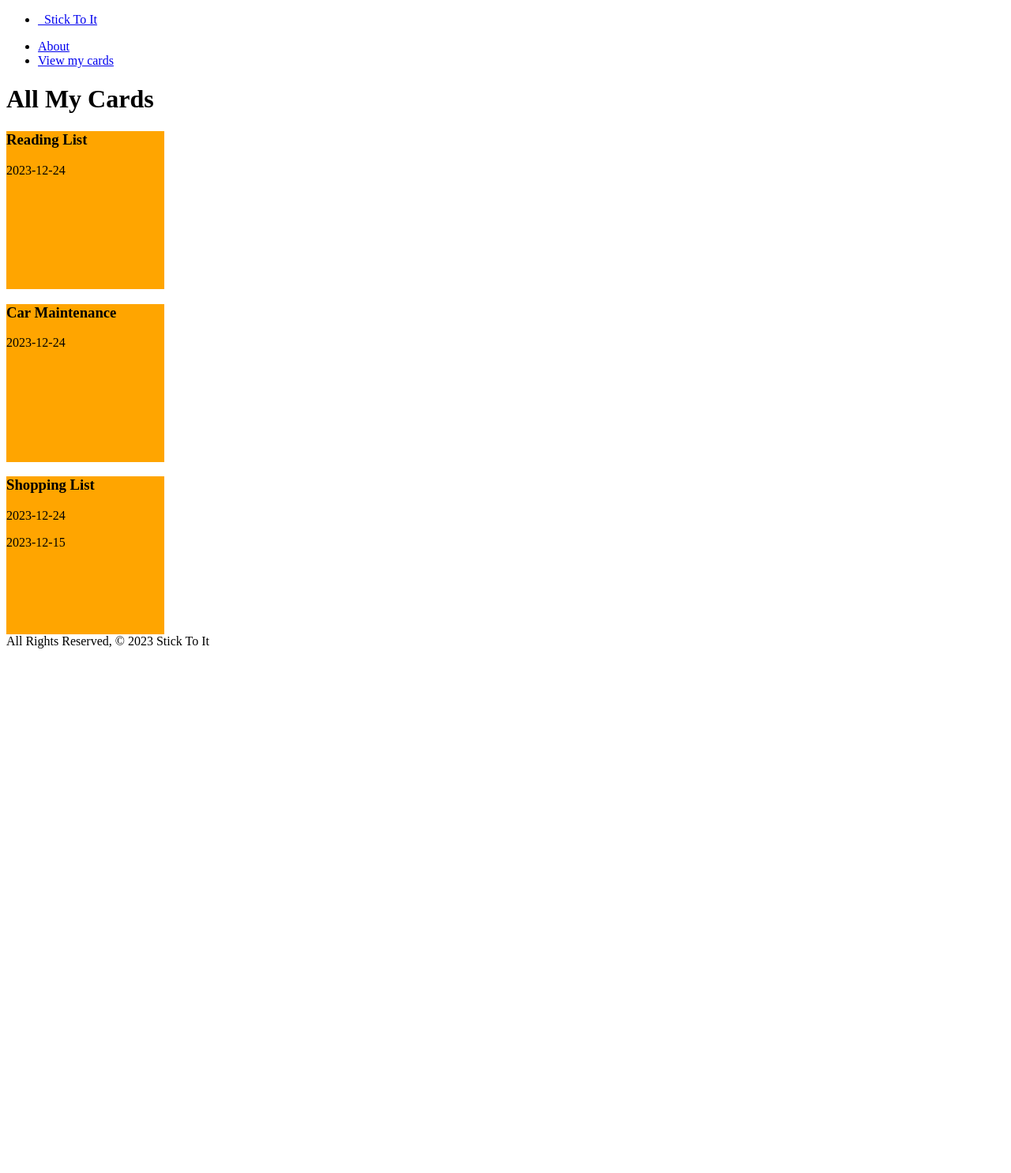
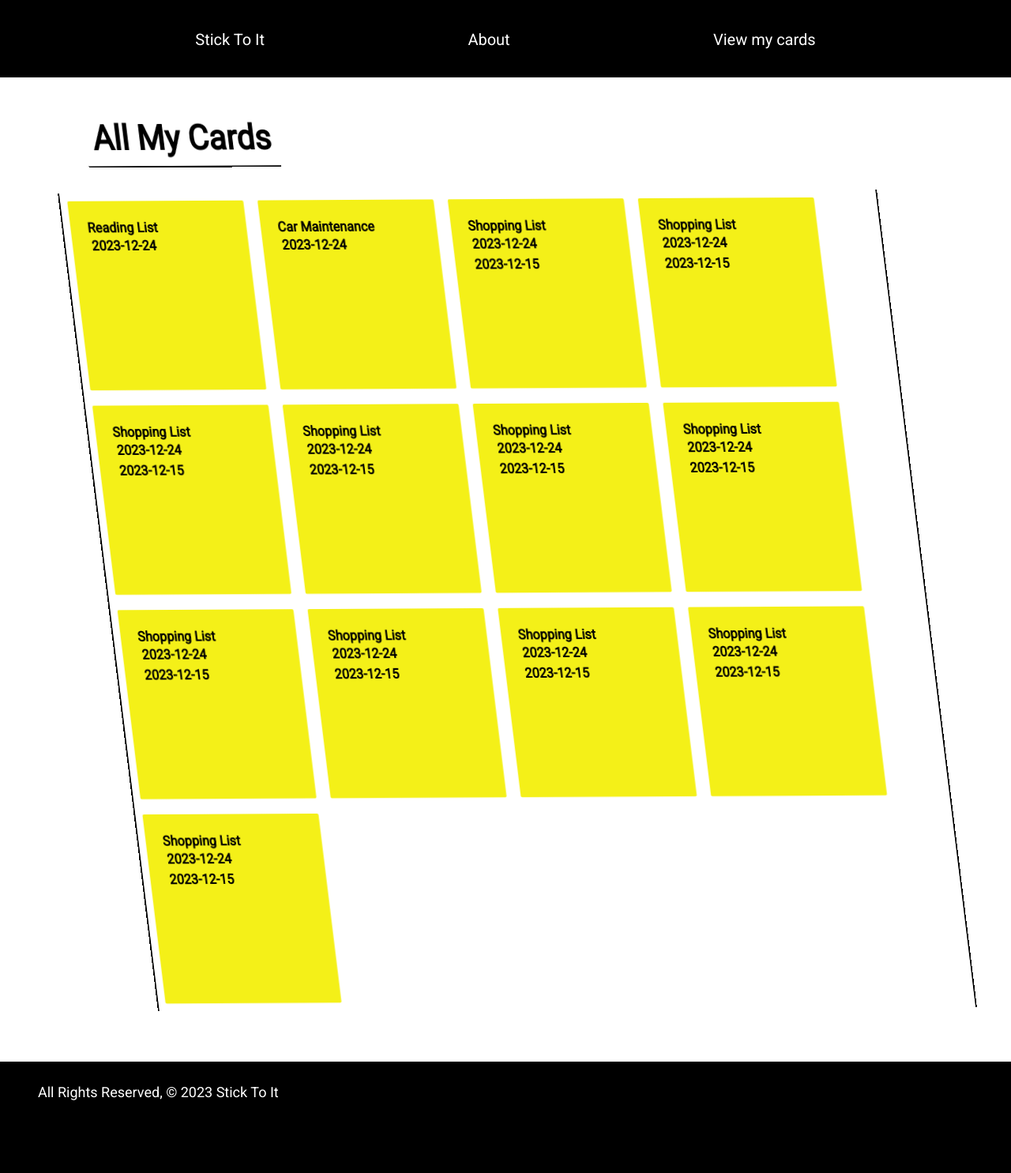
Before and after one commit to mlsmoorman/stick-to-it, a Django app: page /cards/ in a window 1280 px wide; the page is wider, and only the part inside the window is pictured. Shown: that part at 79% size. Before the commit the page ends 821 px from the top of that part, so only its background shows below. Run offline with Django 5.2, Linux system fonts and the light colour scheme.

Commit message:
some css styling

```diff
--- a/stick_to_it/main_app/static/css/style.css
+++ b/stick_to_it/main_app/static/css/style.css
@@ -1,5 +1,144 @@
+* {
+  margin: 0;
+  padding: 0;
+  font-family: 'Roboto';
+  font-size: 18px;
+}
+body {
+  background-color: black;
+}
+*::selection {
+  color: black;
+  background-color: #a9a9a9;
+
+}
+
+main {
+  padding: 48px;
+  background-color: white;
+}
+nav {
+  background-color: black;
+  height: 60px;
+  padding: 3% 0 0 0;
+}
+.navlist {
+display: flex;
+list-style: none;
+display: flex;
+justify-content: space-evenly;
+
+}
+
+.titlecontainer {
+
+  rotate: -40 -70 -10 30deg;
+}
+
+
+.navlist li a{
+  padding: 10px;
+  transition: 0.3s;
+  color: white;
+  text-decoration: none;
+  font-size: 20px;
+}
+.navlist li a:visited {
+  color: white;
+
+}
+.navlist li a:hover {
+  color: white;
+  border-bottom: 2px solid white;
+
+  /* background-color: #fbf719; */
+  /* box-shadow: inset 1em 1em #fbf719,
+              20px -16px #fbf719; */
+}
+.navlist li a:active {
+  color:#fbf719;
+
+}
+
+h1 {
+  border-bottom: 2px solid black;
+  /* background-color: yellow; */
+  display: inline;
+  font-size: 45px;
+  padding: 10px;
+  /* -webkit-text-stroke: 1px white; */
+}
+
+section {
+  rotate: -40 -70 -10 30deg;
+  margin-left: 30px;
+  margin-top: 25px;
+  display: flex;
+  /* border: solid black 1px; */
+  flex-direction: left;
+  flex-wrap: wrap;
+  /* justify-content: space-around; */
+  border-left: 2px solid black;
+  border-right: 2px solid black;
+
+
+}
 .card {
   width: 200px;
   height: 200px;
-  background-color: orange;
+  background: linear-gradient(to top,  #f4f018, #f4f018 90%);
+  border-radius: 2px;
+
+  /* background-color: #fbf719; */
+  /* background-color: #00ffff; */
+  /* background-color: #ff52ff; */
+  padding: 24px;
+  /* border: solid black 1px; */
+  margin: 10px
+
 }
+.carddate {
+  /* background-color: white; */
+  border-radius: 5px;
+
+  padding: 3px;
+  font-weight: bold;
+
+
+
+}
+footer {
+  color: white;
+  padding: 48px;
+  position: relative;
+  bottom: 20px;
+  width: 100%;
+  height: 2.5rem;            /* Footer height */
+}
+
+/*curl bottom left */
+.card {
+  backface-visibility: hidden;
+  box-shadow: 0 0 1px rgba(0, 0, 0, 0);
+  display: inline-block;
+  position: relative;
+  transform: translateZ(0px);
+  vertical-align: middle;
+}
+.card::before {
+  background: rgba(0, 0, 0, 0) linear-gradient(45deg, white 45%, #cecb14 50%, #e9e617 56%, #ebe719 80%) repeat scroll 0 0;  /*display smooth transitions between two or more specified colors */
+  bottom: 0;
+  /* box-shadow: 1px -1px 1px rgb(0, 0, 0); */
+  content: "";
+  height: 0;
+  left: 0;
+  pointer-events: none;
+  position: absolute;
+  transition-duration: 0.3s;/* time duration */
+  transition-property: width, height;
+  width: 0;
+}
+.card:hover::before {
+  height: 75px;
+  width: 75px;
+}
--- a/stick_to_it/main_app/templates/base.html
+++ b/stick_to_it/main_app/templates/base.html
@@ -6,20 +6,23 @@
   <meta charset="UTF-8">
   <meta name="viewport" content="width=device-width, initial-scale=1.0">
   <link rel="stylesheet" type="text/css" href="{% static 'css/style.css' %}">
+  <!-- GOOGLE FONT -->
+  <link rel="preconnect" href="https://fonts.googleapis.com">
+<link rel="preconnect" href="https://fonts.gstatic.com" crossorigin>
+<link href="https://fonts.googleapis.com/css2?family=Bungee&family=Roboto&display=swap" rel="stylesheet">
+
+  <!--             -->
   <title>Document</title>
 </head>
 <body>
   <header>
     <nav>
-      <div>
-        <ul>
-          <li><a href="/">&nbsp;&nbsp;Stick To It</a></li>
-        </ul>
-        <ul>
+        <ul class="navlist">
+          <li><a href="/">Stick To It</a></li>
           <li><a href="/about">About</a></li>
           <li><a href="/cards">View my cards</a></li>
         </ul>
-      </div>
+
     </nav>
   </header>
   <main>
--- a/stick_to_it/main_app/templates/cards/index.html
+++ b/stick_to_it/main_app/templates/cards/index.html
@@ -2,16 +2,18 @@
 
 
 {% block content %}
+<div class="titlecontainer">
 <h1>All My Cards</h1>
+</div>
+<section>
+{% for card in cards %}
 
+    <div class="card">
+        <h2>{{card.activity}}</h2>
+        <p class="carddate">{{card.due_date}}</p>
+        <p class="carddate">{{card.complete_date}}</p>
+    </div>
 
- {% for card in cards %}
- <div class="card">
-  <h3>{{card.activity}}</h3>
-  <p>{{card.due_date}}</p>
-  <p>{{card.complete_date}}</p>
- </div>
-
- {% endfor %}
-
+{% endfor %}
+</section>
 {% endblock content %}
--- a/stick_to_it/main_app/views.py
+++ b/stick_to_it/main_app/views.py
@@ -13,7 +13,47 @@ cards = [
   {'activity': 'Shopping List',
    'due_date': '2023-12-24',
    'complete_date': '2023-12-15',
-   }
+   },
+   {'activity': 'Shopping List',
+   'due_date': '2023-12-24',
+   'complete_date': '2023-12-15',
+   },
+   {'activity': 'Shopping List',
+   'due_date': '2023-12-24',
+   'complete_date': '2023-12-15',
+   },
+   {'activity': 'Shopping List',
+   'due_date': '2023-12-24',
+   'complete_date': '2023-12-15',
+   },
+   {'activity': 'Shopping List',
+   'due_date': '2023-12-24',
+   'complete_date': '2023-12-15',
+   },
+   {'activity': 'Shopping List',
+   'due_date': '2023-12-24',
+   'complete_date': '2023-12-15',
+   },
+   {'activity': 'Shopping List',
+   'due_date': '2023-12-24',
+   'complete_date': '2023-12-15',
+   },
+   {'activity': 'Shopping List',
+   'due_date': '2023-12-24',
+   'complete_date': '2023-12-15',
+   },
+   {'activity': 'Shopping List',
+   'due_date': '2023-12-24',
+   'complete_date': '2023-12-15',
+   },
+   {'activity': 'Shopping List',
+   'due_date': '2023-12-24',
+   'complete_date': '2023-12-15',
+   },
+   {'activity': 'Shopping List',
+   'due_date': '2023-12-24',
+   'complete_date': '2023-12-15',
+   },
 ]
 
 # Create your views here.
```
